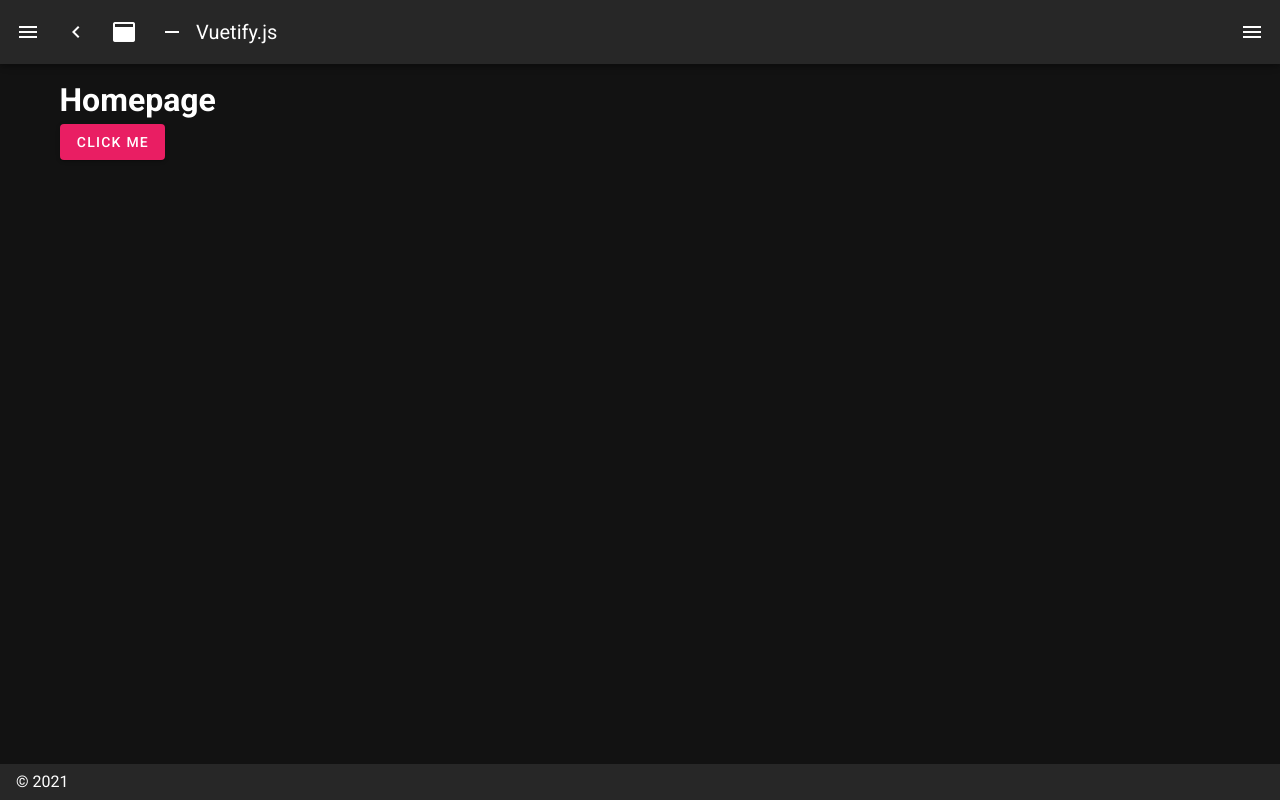
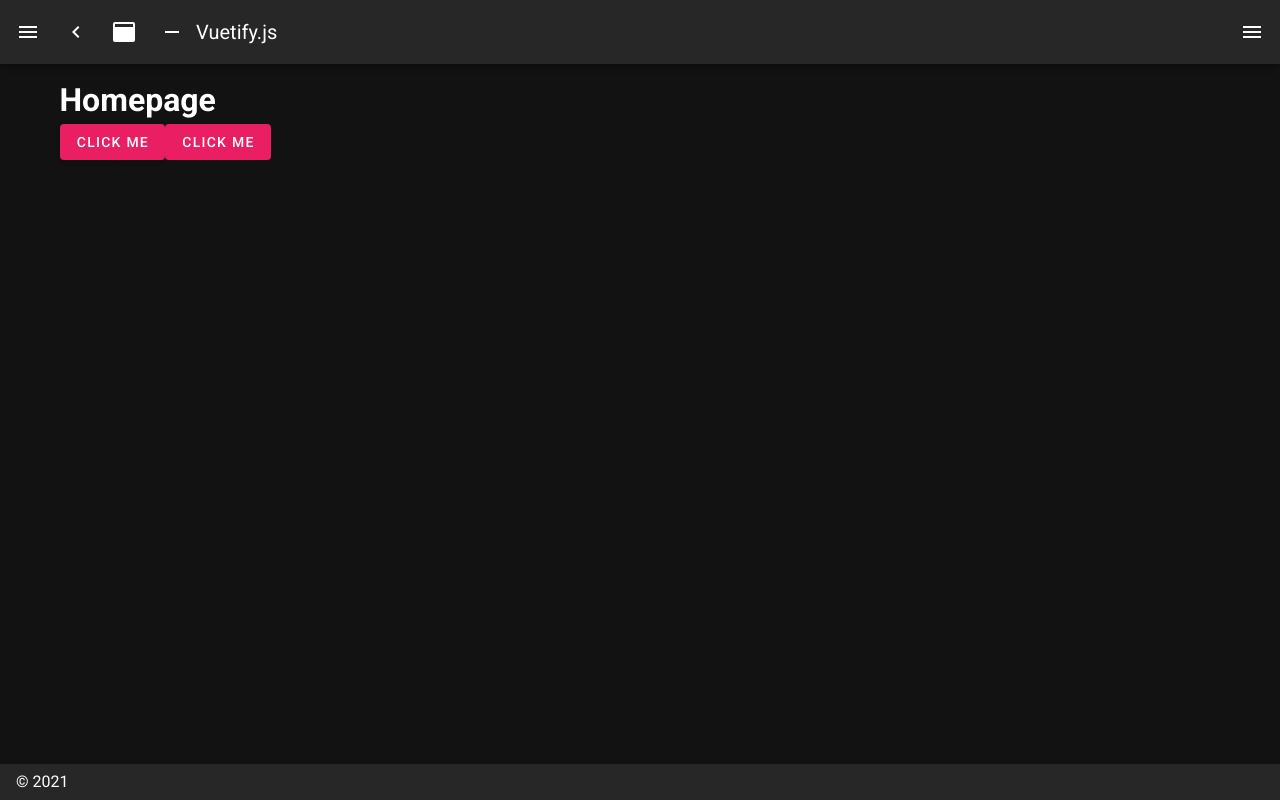
Before and after one commit to braden-w/learn-vuetify-project-management-website, a Nuxt app: page / in a window 1280 px wide. Built offline with nearby package versions, Linux system fonts and the light colour scheme.

Commit message:
Added depressed pink button

```diff
--- a/pages/index.vue
+++ b/pages/index.vue
@@ -2,6 +2,7 @@
   <div class="home">
     <h1>Homepage</h1>
     <v-btn class="pink white--text">Click me</v-btn>
+    <v-btn depressed color="pink">Click me</v-btn>
   </div>
 </template>
 
```
